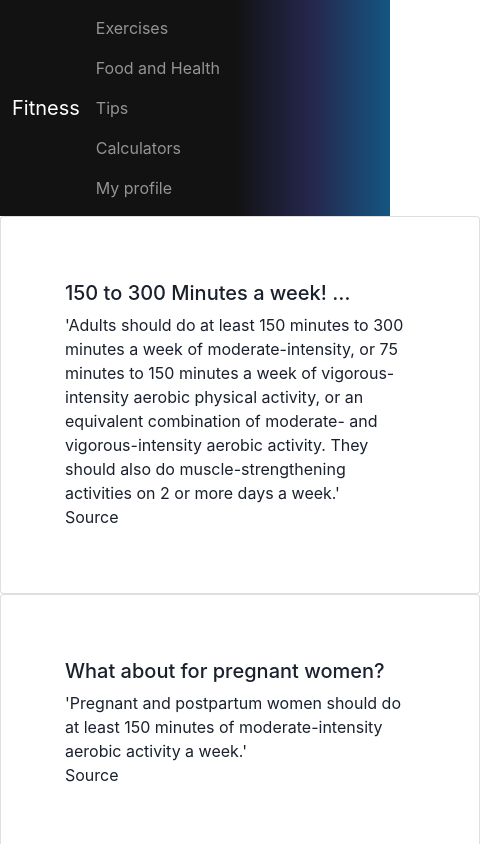
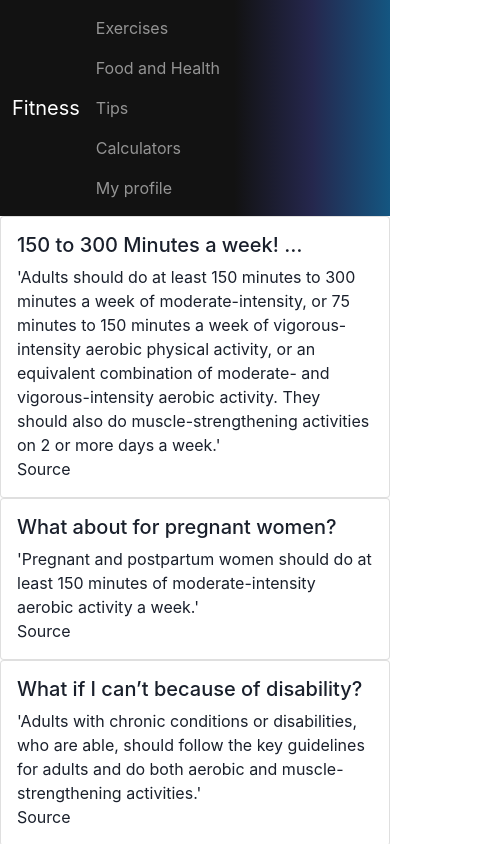
Before and after one commit to Mange99/Janet-Jackson, a React (Create React App) app: page /tips in a window 390 px wide. Shown: the top 844 px of the page, 480 px wide, since content can reach past the window. Built offline with nearby package versions, Linux system fonts and the light colour scheme.

Commit message:
made tips-page responsive

```diff
--- a/src/components/tipsCard/tips.tsx
+++ b/src/components/tipsCard/tips.tsx
@@ -1,6 +1,14 @@
 import React from "react";
 import ReactDOM from "react-dom";
-import { Button, Card } from "react-bootstrap";
+import { Button, Card, Row, Col} from "react-bootstrap";
+
+
+
+import Box from '@mui/material/Box';
+import Grid from '@mui/material/Grid';
+
+
+
 
 
 
@@ -51,18 +59,20 @@ const tipss: tipsData[] = [
 ];
 
 export function Tips () {
-    return  (
-        <>
-          {tipss.map(tipss => (
-          <Card style={{ width: "30rem", padding: "3rem"}}>
+  return  (
+    <Row xs={1} sm={2} md={2} lg={3} xl={5} className="rowTest">
+      {tipss.map(tipss => (
+        <Col>
+          <Card>
             <Card.Body>
               <Card.Title>{tipss.title}</Card.Title>
               <Card.Text>{tipss.tipsDescription}</Card.Text>
               <a href = {tipss.sourceTips}> Source </a>
             </Card.Body>
           </Card>
+          </Col>
           ))}
-        </>
+    </Row>
+  )
 
-    );
 }
```
Also changed, not shown: 1 other file (tests, documents, lock files or other folders).
